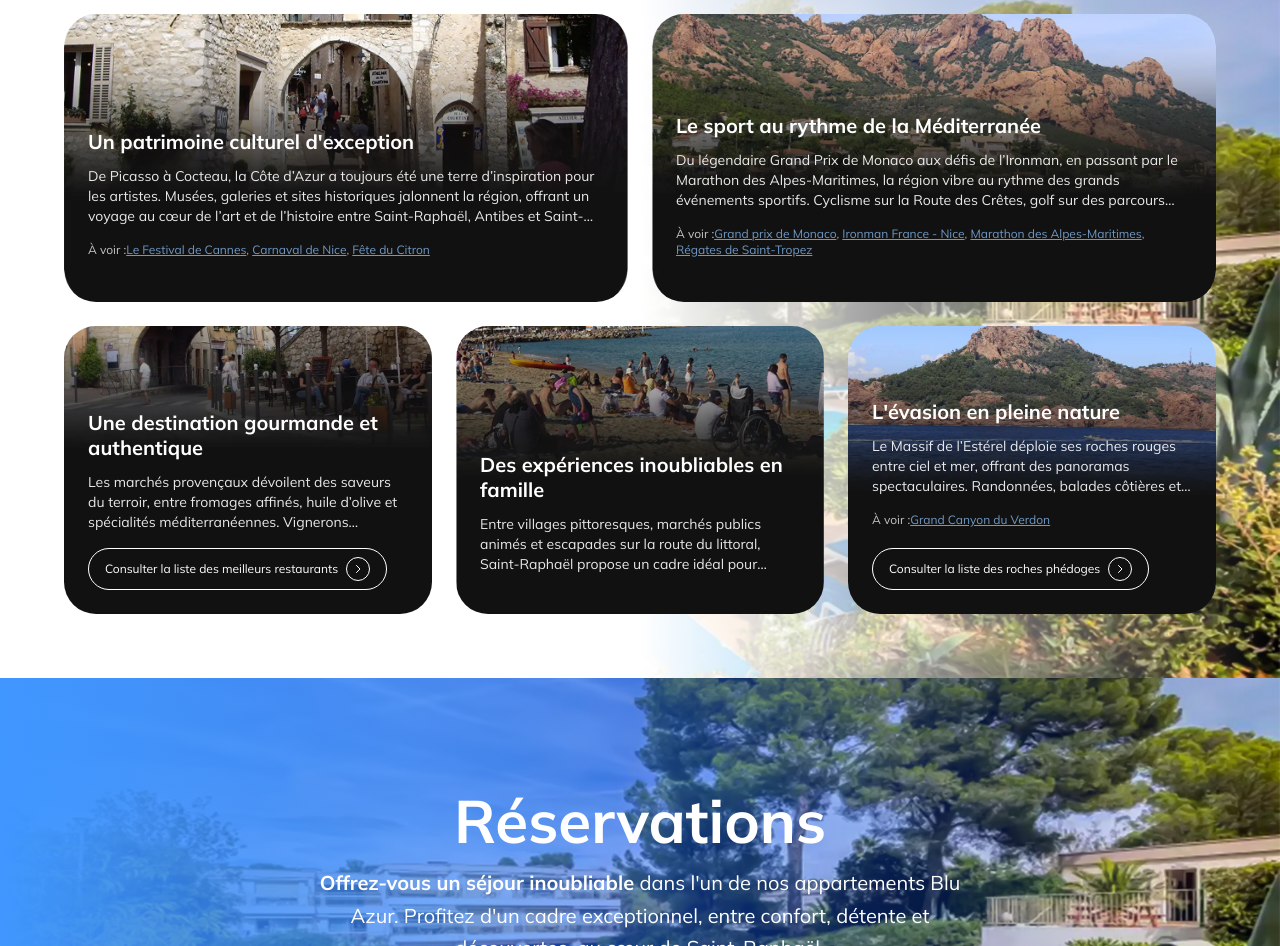
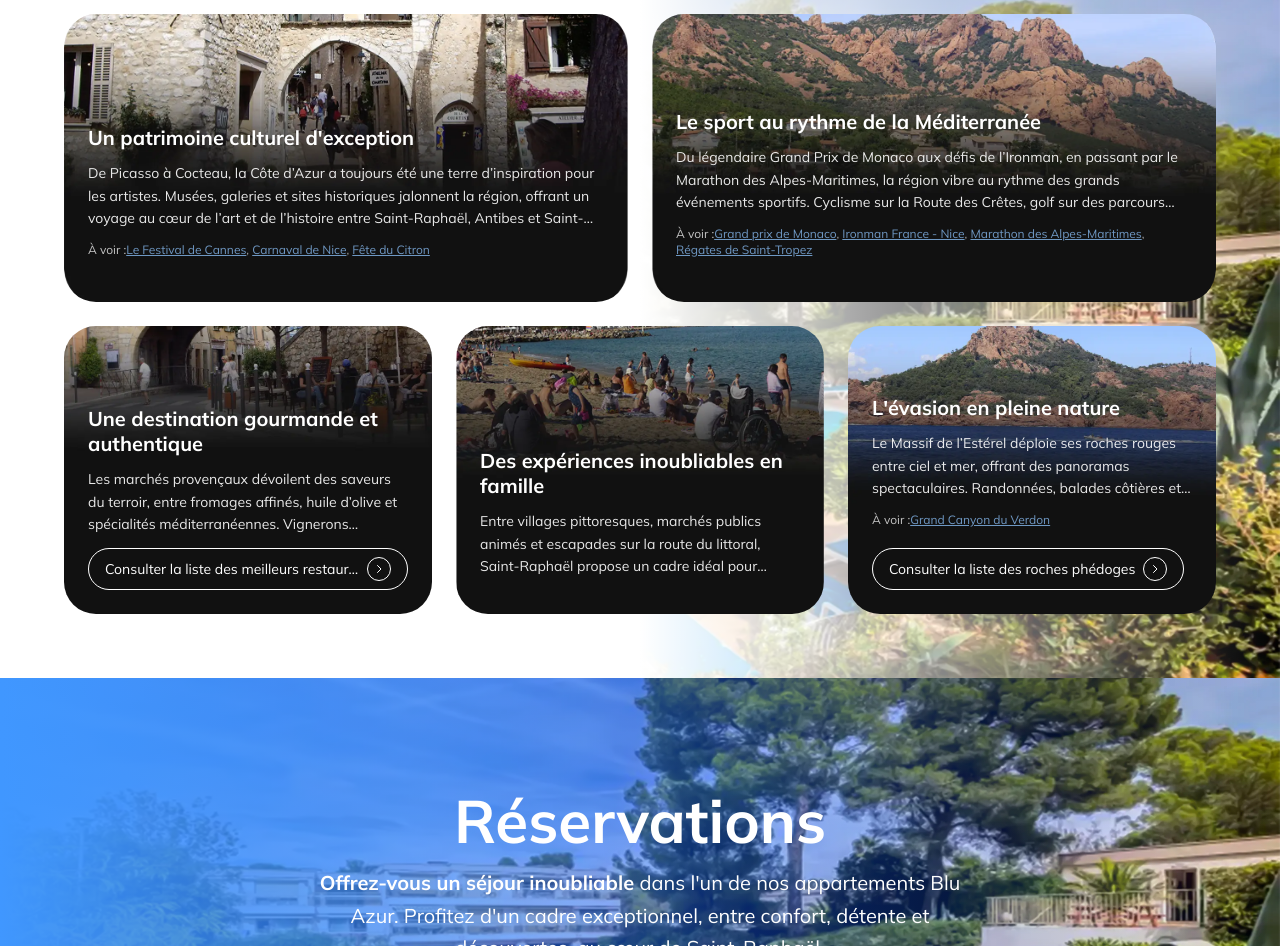
Before and after one commit to tafikaSeth/integration-blu-azur, a React (Vite) app: page / in a window 1280 px wide. Shown: the part 3740-4686 px from the top of the page. Built offline with nearby package versions, Linux system fonts and the light colour scheme.

Commit message:
refact card tourist

```diff
--- a/src/components/ui/card-tourisme.tsx
+++ b/src/components/ui/card-tourisme.tsx
@@ -3,7 +3,7 @@ import type { TouristCardProps } from "../../types";
 const TouristCard: React.FC<TouristCardProps> = ({ data, className = '' }) => {
   const getCardClasses = () => {
     const baseClasses = "relative overflow-hidden rounded-4xl bg-cover bg-center group cursor-pointer transition-transform duration-300 hover:scale-105 w-full";
-    return `${baseClasses} h-48 sm:h-56 md:h-64 lg:h-72`;
+    return `${baseClasses} h-60 sm:h-56 md:h-64 lg:h-72`;
   };
 
   return (
@@ -16,13 +16,13 @@ const TouristCard: React.FC<TouristCardProps> = ({ data, className = '' }) => {
           {data.title}
         </h3>
 
-        <p className="text-xs sm:text-sm opacity-90 mb-3 sm:mb-4 line-clamp-2 sm:line-clamp-3">
+        <p className="text-xs sm:text-sm opacity-90 mb-2 sm:mb-3 line-clamp-2 sm:line-clamp-3 break-words leading-relaxed">
           {data.description}
         </p>
+
         {data.links && (
           <div className="mb-3 sm:mb-4">
             <p className="text-xs opacity-75 mb-1">À voir :
-
               {data.links.map((link, index) => (
                 <span key={index}>
                   <a
@@ -42,13 +42,11 @@ const TouristCard: React.FC<TouristCardProps> = ({ data, className = '' }) => {
         )}
 
         {data.buttonText && (
-          <button className="self-start text-white border border-white text-xs px-3 sm:px-4 py-1.5 sm:py-2 rounded-full transition-colors duration-200 flex items-center gap-2">
-            <span className="truncate">{data.buttonText}</span>
-            <span
-              className="flex items-center justify-center w-5 h-5 sm:w-6 sm:h-6 rounded-full border"
-            >
+          <button className="self-start text-white border border-white text-xs sm:text-sm px-3 sm:px-3 md:px-4 py-2 sm:py-1.5 md:py-2 rounded-full transition-colors duration-200 flex items-center gap-2 sm:gap-2 hover:bg-white hover:text-gray-800 max-w-full">
+            <span className="truncate min-w-0 flex-1">{data.buttonText}</span>
+            <span className="flex items-center justify-center w-5 h-5 sm:w-5 sm:h-5 md:w-6 md:h-6 rounded-full border flex-shrink-0">
               <svg
-                className="w-3 h-3 flex-shrink-0"
+                className="w-3 h-3 sm:w-3 sm:h-3 flex-shrink-0"
                 fill="none"
                 stroke="currentColor"
                 viewBox="0 0 24 24"
@@ -63,10 +61,9 @@ const TouristCard: React.FC<TouristCardProps> = ({ data, className = '' }) => {
             </span>
           </button>
         )}
-
       </div>
     </div>
   );
 };
 
-export default TouristCard
+export default TouristCard;
```
